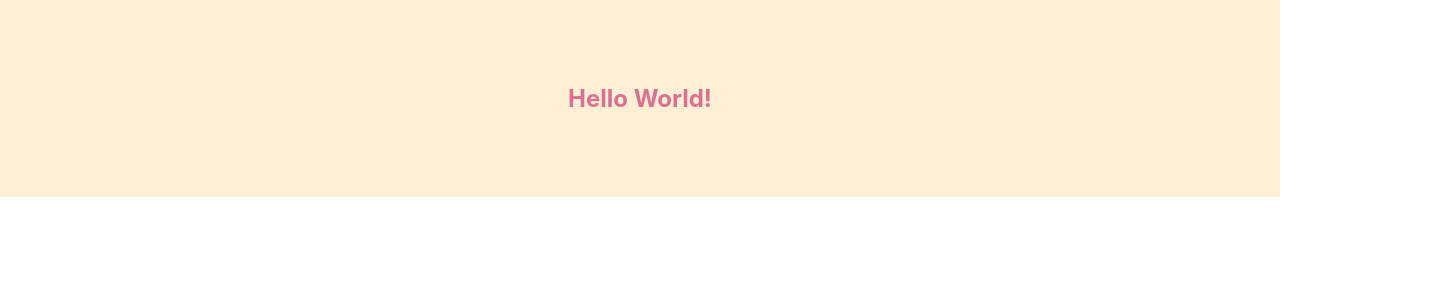
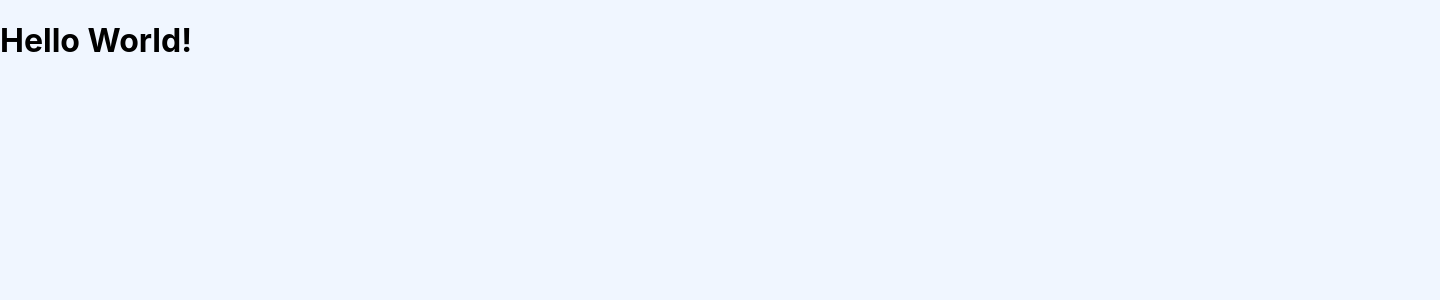
Before and after one commit to benriquezm/webapp-atlantia-gpa, a React (Create React App) app: page / in a window 1280 px wide. Shown: the top 300 px of the page, 1440 px wide, since content can reach past the window. Built offline with nearby package versions, Linux system fonts and the light colour scheme.

Commit message:
feature(add-global-styles): use createGlobalStyle of styled-components in App.jsx.

```diff
--- a/src/App.tsx
+++ b/src/App.tsx
@@ -1,22 +1,20 @@
-import styled from 'styled-components';
+import { createGlobalStyle } from 'styled-components';
 
-const Title = styled.h1`
-	font-size: 1.5em;
-	text-align: center;
-	color: palevioletred;
-`;
-
-// Create a Wrapper component that'll render a <section> tag with some styles
-const Wrapper = styled.section`
-	padding: 4em;
-	background: papayawhip;
+const GlobalStyle = createGlobalStyle`
+	body {
+		position: relative;
+		width: 1440px;
+		height: 2500px;
+		background: #F0F6FF;
+	}
 `;
 
 const App = () => {
 	return (
-		<Wrapper>
-			<Title>Hello World!</Title>
-		</Wrapper>
+		<div>
+			<GlobalStyle />
+			<h1>Hello World!</h1>
+		</div>
 	);
 };
 
```
